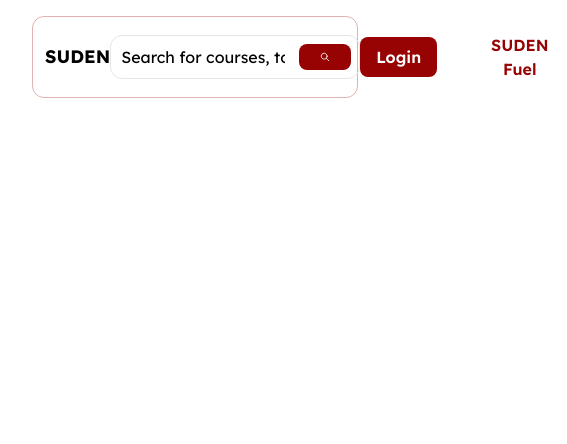
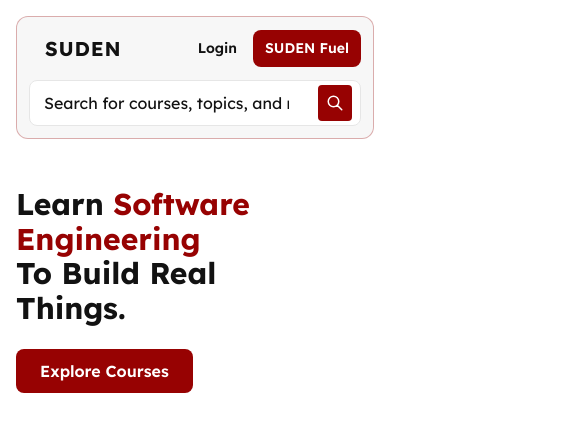
Before and after one commit to DivineIsaiah/Suden, a website built with Vite: page index.html in a window 390 px wide. Shown: the whole page, 567 px wide, since content can reach past the window. Built offline with nearby package versions, Linux system fonts and the light colour scheme; files whose address does not match are found by name.

Commit message:
worked on hero

```diff
--- a/css/components/buttons.css
+++ b/css/components/buttons.css
@@ -16,8 +16,14 @@ button, a{
     transition: all  var(--transition-fast);
 }
 
-button:hover{
+button:hover {
     background-color: hsl(var(--red)/0.7);
+}
+
+button:focus-visible,
+a:focus-visible {
+    outline: var(--focus-ring-width) solid hsl(var(--red));
+    outline-offset: var(--focus-ring-offset);
 }
 
 /* links */
@@ -31,22 +37,46 @@ button:hover{
     gap: var(--space-3);
 }
 
-.sub-btn{
-    display: flex;
-    gap: var(--space-4);
-    align-items: center;
-    background: none;
-    color: hsl(var(--red));
-    transition: all var(--transition-fast);
-
+.lgn-btn {
+    color: hsl(var(--txt));
+    background-color: transparent;
 }
 
-.fuel-img{
-    width: var(--space-3);
+.lgn-btn:hover {
+    color: hsl(var(--red));
+    background-color: hsl(var(--red) / 0.08);
+}
 
+.sub-btn{
+    display: inline-flex;
+    gap: var(--space-2);
+    align-items: center;
+    background-color: hsl(var(--red));
+    color: hsl(var(--txt-w));
 }
 
 .sub-btn:hover{
+    background-color: hsl(var(--red) / 0.82);
+}
+
+.hero-cta {
+    display: inline-flex;
+    align-items: center;
+    justify-content: center;
+    min-height: var(--space-12);
+    padding-inline: var(--space-6);
+    font-size: var(--fs-md);
+    font-weight: var(--fw-s);
+    background-color: hsl(var(--red));
     color: hsl(var(--txt-w));
-    background-color: hsl(var(--red));
+    transition: background-color var(--transition-fast), transform var(--transition-fast), box-shadow var(--transition-fast);
 }
+
+.hero-cta:hover {
+    background-color: hsl(var(--red) / 0.86);
+    box-shadow: 0 var(--space-2) var(--space-4) hsl(var(--red) / 0.16);
+}
+
+.hero-cta:active {
+    transform: translateY(1px);
+}
--- a/css/layout/header.css
+++ b/css/layout/header.css
@@ -1,4 +1,5 @@
-.public-head{
-    padding-top: var(--card-padding-md);
-    padding-inline: var(--space-8);
+.public-head {
+    width: min(calc(100% - (var(--space-8) * 2)), var(--container-max-width));
+    margin-inline: auto;
+    padding-top: var(--space-4);
 }
--- a/css/layout/navbar.css
+++ b/css/layout/navbar.css
@@ -1,13 +1,17 @@
-.public-nav{
+.public-nav {
     display: flex;
-    padding: var(--nav-item-padding-y) var(--nav-item-padding-x);
-    border: 1px solid hsl(var(--bd-rd)/0.3);
+    gap: var(--nav-gap-lg);
+
+    padding: var(--space-2);
+    border: 1px solid hsl(var(--bd-rd) / 0.3);
     border-radius: var(--radius-card);
     justify-content: space-between;
     align-items: center;
+    background-color: hsl(var(--black)/0.03);
+    backdrop-filter: blur(10px);
 }
 
-.logo-bx{
+.logo-bx {
     display: flex;
     flex-direction: row;
     flex-shrink: 0;
@@ -15,57 +19,77 @@
     justify-content: center;
 }
 
-.logo-txt{
+.logo-txt {
     font-family: var(--font);
-    font-size: var(--fs-lg);
+    font-size: var(--fs-xl);
     font-weight: var(--fw-b);
+    line-height: var(--lh-tight);
+    color: hsl(var(--txt));
+    background-color: transparent;
+    letter-spacing: 0.04em;
+    transition: color var(--transition-fast);
 }
 
-.search-bx{
+.logo-txt:hover {
+    color: hsl(var(--red));
+    background-color: transparent;
+}
+
+.search-bx {
     display: flex;
     gap: var(--space-3);
     flex: 1 1 clamp(250px, 35vw, 500px);
     min-width: 250px;
     max-width: 500px;
     align-items: center;
-    padding: var(--space-2);
+    padding: var(--space-1) var(--space-2) var(--space-1) var(--space-3);
+    border: 1px solid hsl(var(--bd));
+    border-radius: var(--radius-input);
+    background-color: hsl(var(--white));
+    transition: border-color var(--transition-fast), box-shadow var(--transition-fast);
+}
 
-    border: 1px solid hsl(var(--bd));
-    border-radius: var(--radius-card);
+.search-bx:focus-within {
+    border-color: hsl(var(--red) / 0.7);
+    box-shadow: 0 0 0 var(--focus-ring-width) hsl(var(--red) / 0.12);
 
 }
-
 .nav-srch{
     min-width: 0;
     width: 100%;
     border: none;
     outline: none;
+    color: hsl(var(--txt));
+    background: transparent;
 }
 
-.nav-srch::placeholder{
-    color: hsl(var(--text-d)/0.5);
+.nav-srch::placeholder {
+    color: hsl(var(--text-d) / 0.5);
     font-family: var(--font);
 }
 
-.srch-btn{
-    width: 29%;
+.srch-btn {
     display: flex;
+    flex: 0 0 12%rem;
+    width: 12%;
+
     align-items: center;
     justify-content: center;
-    padding-inline: var(--space-2);
-
+    padding: var(--space-2);
+    border-radius: var(--radius-sm);
+    background-color: hsl(var(--red));
+    transition: background-color var(--transition-fast), transform var(--transition-fast);
 }
 
-.srch-icon{
-    max-width: 28%;
-
+.srch-btn:hover {
+    background-color: hsl(var(--red) / 0.82);
 }
 
-.srch-btn:hover{
-    width: 32%;
-
+.srch-btn:active {
+    transform: translateY(1px);
 }
 
-.srch-icon{
-    width: 50%;
+.srch-icon {
+    height: var(--space-5);
+    width: var(--space-5);
 }
--- a/css/pages/home.css
+++ b/css/pages/home.css
@@ -0,0 +1,29 @@
+.hero-section {
+	display: flex;
+	align-items: center;
+	width: min(calc(100% - (var(--space-8) * 2)), var(--container-max-width));
+	margin-inline: auto;
+	min-height: min(42rem, calc(100vh - var(--header-height) - var(--space-8)));
+	padding-block: var(--section-padding-y-lg);
+}
+
+.hero-content {
+	width: 100%;
+}
+
+.hero-content h1 {
+	max-width: 20ch;
+	color: hsl(var(--txt));
+	font-size: var(--fs-6xl);
+	font-weight: var(--fw-b);
+	line-height: var(--lh-tight);
+	letter-spacing: -0.02em;
+}
+
+.hero-accent {
+	color: hsl(var(--red));
+}
+
+.hero-cta {
+	margin-top: var(--space-8);
+}
--- a/css/responsive/mobile.css
+++ b/css/responsive/mobile.css
@@ -1,5 +1,47 @@
 
 @media (max-width: 767px) {
+
+  .public-head,
+  .hero-section {
+    width: calc(100% - (var(--space-4) * 2));
+  }
+
+  .public-nav {
+    flex-wrap: wrap;
+    gap: var(--space-3);
+    padding: var(--space-3);
+  }
+
+  .search-bx {
+    order: 3;
+    flex-basis: 100%;
+    max-width: none;
+  }
+
+  .act-bx {
+    gap: var(--space-1);
+  }
+
+  .act-bx a {
+    padding-inline: var(--space-3);
+    font-size: var(--fs-sm);
+  }
+
+  .hero-section {
+    min-height: auto;
+    padding-block: var(--section-padding-y-md);
+  }
+
+  .hero-content h1 {
+    max-width: 15ch;
+    font-size: var(--fs-3xl);
+    letter-spacing: 0;
+  }
+
+  .hero-cta {
+    margin-top: var(--space-6);
+    min-height: var(--space-11);
+  }
 
   .container {
     width: 100%;
--- a/css/responsive/tablet.css
+++ b/css/responsive/tablet.css
@@ -1,5 +1,22 @@
 
 @media (min-width: 768px) and (max-width: 1023px) {
+
+  .public-head,
+  .hero-section {
+    width: calc(100% - (var(--space-6) * 2));
+  }
+
+  .public-nav {
+    gap: var(--nav-gap-md);
+  }
+
+  .search-bx {
+    min-width: 0;
+  }
+
+  .hero-content h1 {
+    font-size: var(--fs-5xl);
+  }
 
   .container {
     width: 100%;
--- a/index.html
+++ b/index.html
@@ -21,28 +21,33 @@
     <header class="public-head">
         <nav class="public-nav">
             <div class="logo-bx">
-                <p class="logo-txt">SUDEN</p>
+                <a class="logo-txt" href="./index.html" aria-label="SUDEN home">SUDEN</a>
             </div>
 
             <div class="search-bx">
-                <input type="text" class="nav-srch" placeholder="Search for courses, topics, and more...">
-                <button class="srch-btn">
-                    <img class="srch-icon" src="./assets/icons/srch-icn-wht.svg" alt="">
+
+                <input type="search" class="nav-srch" placeholder="Search for courses, topics, and more..." aria-label="Search courses, topics, and more">
+                <button class="srch-btn" type="submit" aria-label="Search">
+                    <img class="srch-icon" src="./assets/icons/ui/srch-icn-wht.svg" alt="">
                 </button>
 
             </div>
 
             <div class="act-bx">
                 <a class="lgn-btn" href="./pages/public/login.html">Login</a>
-                <a class="sub-btn" href="./pages/public/pricing.html">
-                    <img class="fuel-img" src="" alt="">
-                    SUDEN Fuel
-                </a>
+                <a class="sub-btn" href="./pages/public/pricing.html">SUDEN Fuel</a>
             </div>
         </nav>
     </header>
 
-    <main></main>
+    <main>
+        <section class="hero-section" aria-labelledby="hero-title">
+            <div class="hero-content">
+                <h1 id="hero-title">Learn <span class="hero-accent">Software Engineering</span><br>To Build Real Things.</h1>
+                <a class="hero-cta" href="./pages/public/courses.html">Explore Courses</a>
+            </div>
+        </section>
+    </main>
 
     <footer></footer>
 
```
